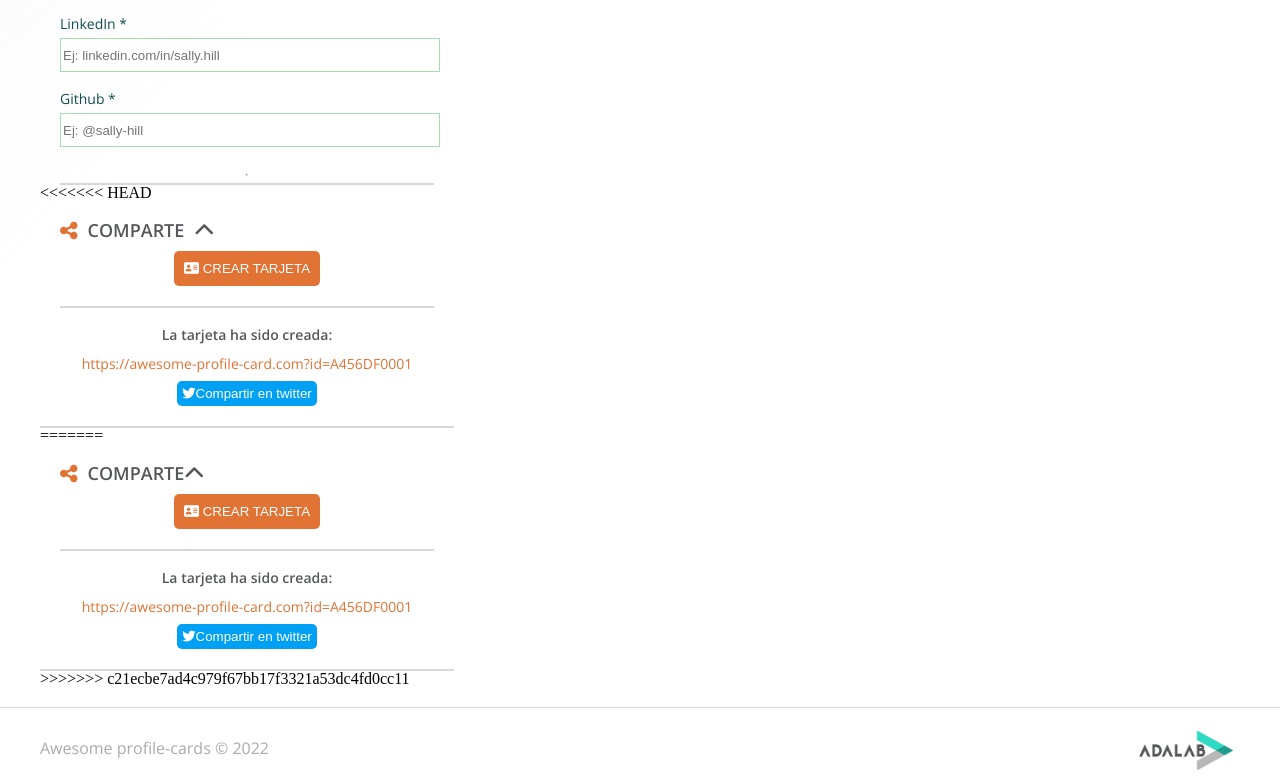
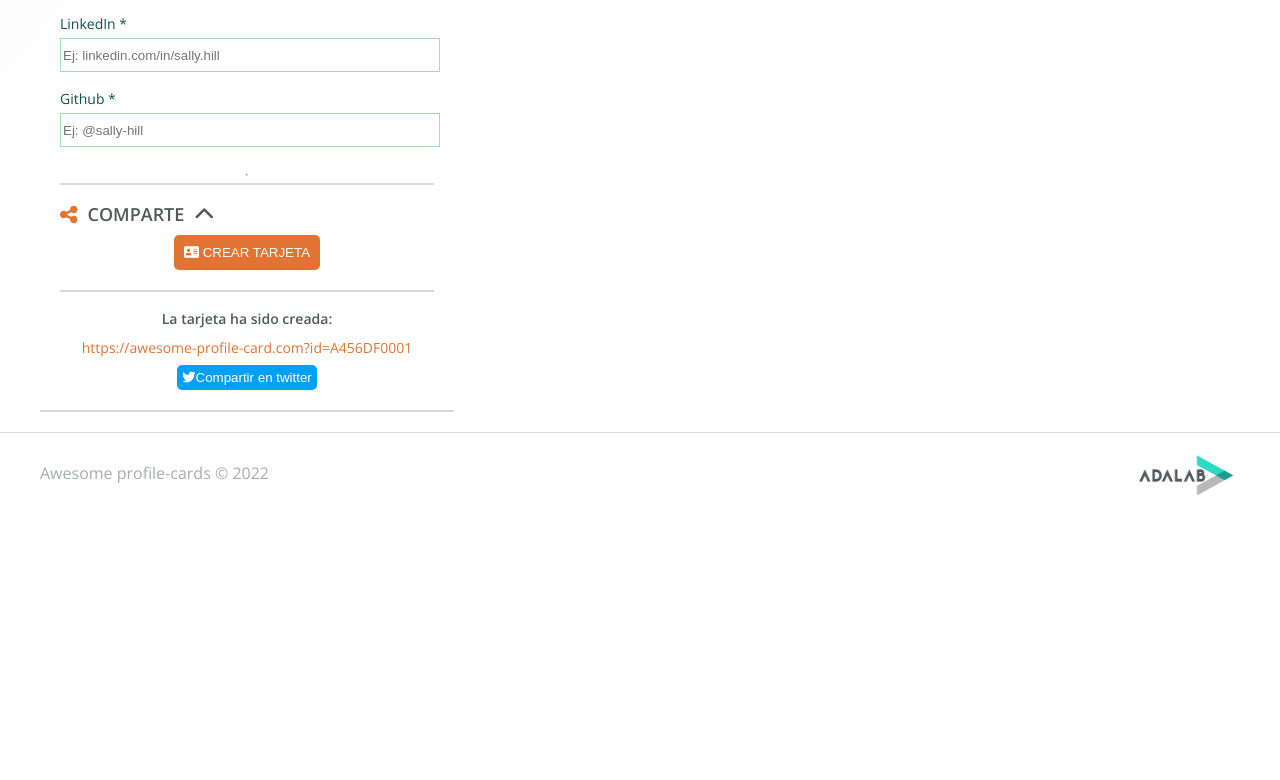
Before and after one commit to Adalab/project-promo-q-module-2-team-5, a website: page src/html/cards.html in a window 1280 px wide. Shown: the part 848-1628 px from the top of the page. After the commit the page ends 1353 px from the top, so only its background shows below. Drawn offline with nearby package versions, Linux system fonts and the light colour scheme; files that its build step writes are made by us from their sources; files whose address does not match are found by name.

Commit message:
conflicts managed

```diff
--- a/docs/more-info.html
+++ /dev/null
@@ -1,37 +0,0 @@
-<!DOCTYPE html>
-<html lang="es">
-  <head>
-    <meta charset="UTF-8" />
-    <meta name="viewport" content="width=device-width, initial-scale=1" />
-    <title>Adalab Web Starter Kit</title>
-    <link href="https://fonts.googleapis.com/css?family=Roboto&display=swap" rel="stylesheet" />
-    <link rel="stylesheet" href="./assets/css/main.css" />
-    <link rel="icon" href="./assets/images/favicon.png" />
-  </head>
-
-  <body>
-    <div class="page">
-      <header class="page__header">
-        <img src="./assets/images/logo-adalab.png" alt="Adalab">
-        <h1>Otra página del starter kit</h1>
-      </header>
-
-      <main>
-        <p>
-          Esta es otra segunda página del Starter kit. Mira el fichero
-          <code class="code">./src/html/partials/main.html</code> para cómo hemos creado el enlace
-          que te ha traído hasta aquí.
-        </p>
-      </main>
-      <footer class="page__footer">
-        <small>
-          &copy; Todos los derechos reservados
-          <a class="link__adalab" href="https://adalab.es">Adalab</a>
-
-        </small>
-      </footer>
-
-    </div>
-    <script src="./assets/js/main.js"></script>
-  </body>
-</html>
--- a/src/html/partials/cards/comparte.html
+++ b/src/html/partials/cards/comparte.html
@@ -1,4 +1,3 @@
-<<<<<<< HEAD
 <section class="share1">
   <div class="share1__div">
     <i class="fa-solid share1__div--icon fa-share-nodes"></i>
@@ -25,29 +24,3 @@
     </a>
   </div>
 </section>
-=======
-<fieldset class="share1">
-    <legend class="share1__div">
-        <i class="fa-solid share1__div--icon fa-share-nodes"></i>
-        <div class="container-row">
-            <h3 class="share1__div--h3">Comparte</h3>
-            <i class="share1__div--up fa-solid fa-chevron-up"></i>
-        </div>
-    </legend>
-    <div class="share1__container">
-        <button class="share1__container--button"><i class="fa-solid fa-address-card"></i> Crear tarjeta </button>
-    </div>
-</fieldset>
-<fieldset class="share2">
-    <p class="share2__p">La tarjeta ha sido creada:</p>
-    <a class="share2__link"
-        href="https://awesome-profile-card.com?id=A456DF0001">https://awesome-profile-card.com?id=A456DF0001</a>
-
-    <form>
-        <a href="#">
-            <button class="share2__button--twitter"><i class="fa-brands fa-twitter"></i>Compartir en twitter </button>
-
-        </a>
-    </form>
-</fieldset>
->>>>>>> c21ecbe7ad4c979f67bb17f3321a53dc4fd0cc11
```
